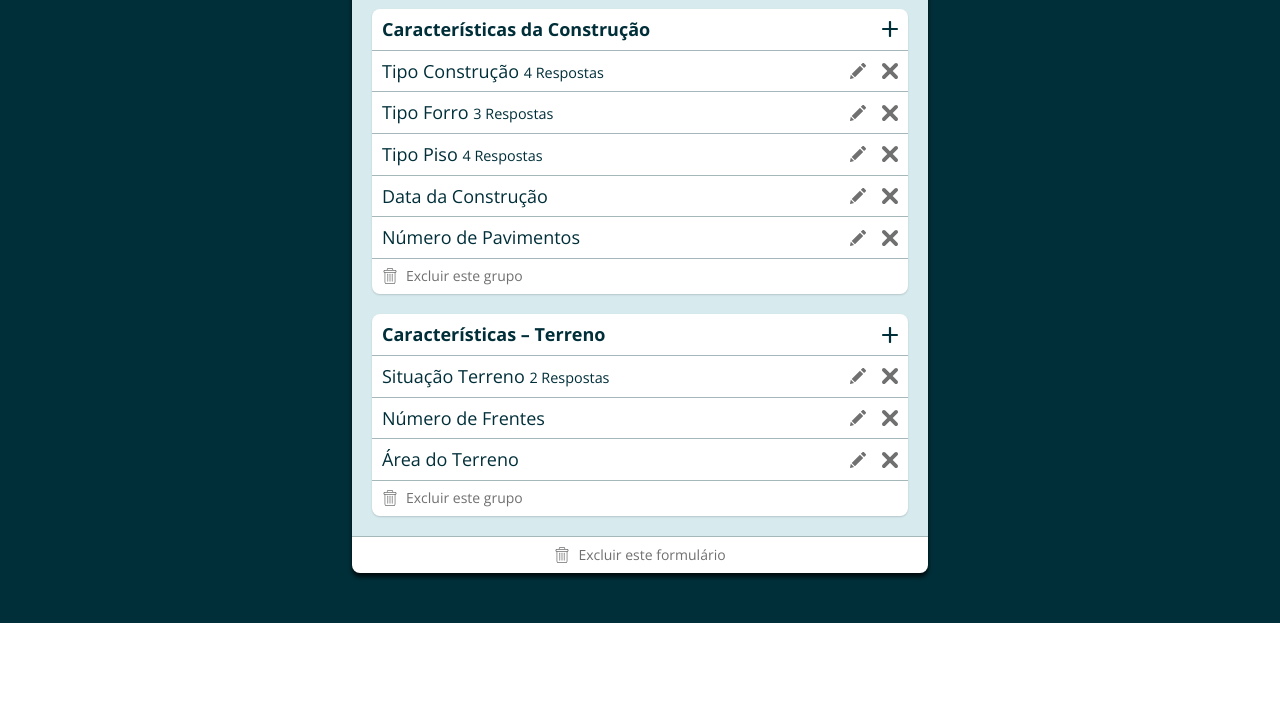
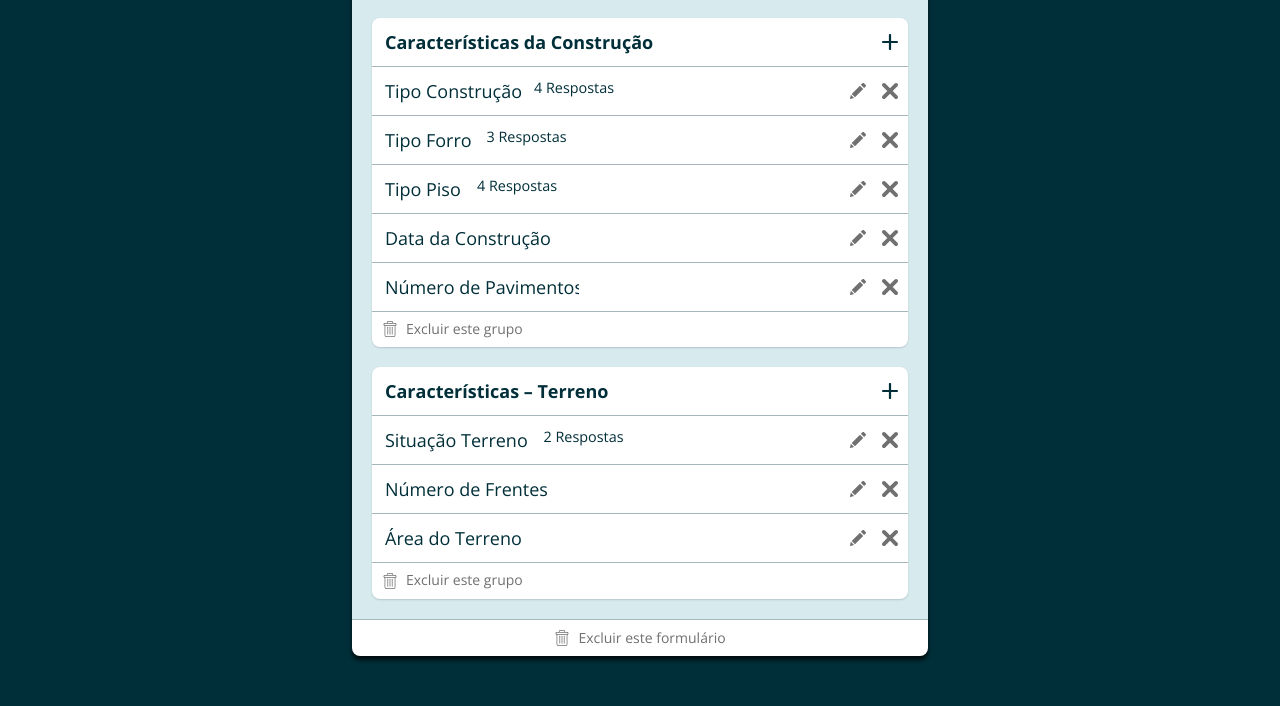
Before and after one commit to leovesoliveira/eloform, a plain HTML site: page index.html in a window 1280 px wide. Shown: the part 200-906 px from the top of the page. Before the commit the page ends 823 px from the top, so only its background shows below. Drawn offline with nearby package versions, Linux system fonts and the light colour scheme.

Commit message:
add js to title inputs

```diff
--- a/assets/css/main.css
+++ b/assets/css/main.css
@@ -21,10 +21,16 @@ body {
   padding-bottom: 3.125rem;
 }
 
+
+/*##### HELPERS #####*/
+
 .container {
   margin: 0 auto;
   max-width: 576px;
   width: 100%;
+}
+.flex {
+  display: flex;
 }
 
 /*##### HEADER #####*/
@@ -69,6 +75,8 @@ body {
 .card__title {
   color: #002F39;
   font-size: 1.5rem;
+  font-weight: bold;
+  line-height: 100%;
   margin: 0;
 }
 .card__title--margin-bottom {
@@ -193,3 +201,17 @@ body {
 }
 .actions__item *:first-child { margin-left: 0; }
 .actions__item *:last-child { margin-right: 0; }
+
+/*##### INPUT #####*/
+
+.input {
+  background-color: #D7EBEF;
+  border: 1px solid #707070;
+  border-radius: 4px;
+  transition: all 0.5ms;
+  outline: none;
+}
+.input:read-only {
+  background-color: transparent;
+  border: 1px solid #ffffff;
+}
--- /dev/null
+++ b/assets/js/main.js
@@ -0,0 +1,16 @@
+document.querySelectorAll('.input:read-only').forEach(function (el) {
+  el.addEventListener('click', function(e) {
+    e.stopPropagation();
+    e.target.readOnly = false;
+  });
+});
+
+document.querySelector('body').addEventListener('click', function(e) {
+  document.querySelectorAll('.input').forEach(function (el) {
+    el.readOnly = true;
+  });
+});
+
+document.querySelectorAll('.input').forEach(function (el) {
+  el.style.width = ((el.value.length + 1) * 9.5) + 'px';
+});
--- a/index.html
+++ b/index.html
@@ -22,7 +22,7 @@
       <main class="content">
         <section class="card">
           <header class="card__header">
-            <h2 class="card__title card__title--flex100 card__title--margin-bottom">Imóvel</h2>
+            <input class="card__title card__title--flex100 card__title--margin-bottom input" value="Imóvel" type="text" readOnly>
 
             <div class="card__type">
               <label for="form-type-input">Tipo:</label>
@@ -48,7 +48,7 @@
           <div class="card__content">
             <article class="card card--shadow-light">
               <header class="card__header">
-                <h3 class="card__title card__title--sm">Características da Construção</h3>
+                <input class="card__title card__title--sm input" value="Características da Construção" type="text" readOnly>
 
                 <div class="actions">
                   <a href="#" class="actions__item">
@@ -59,7 +59,10 @@
               </header>
 
               <div class="card__item">
-                <h4 class="card__title card__title--sm card__title--normal">Tipo Construção <small class="card__subtitle">4 Respostas</small></h4>
+                <div class="flex">
+                  <input class="card__title card__title--sm card__title--normal input" value="Tipo Construção" type="text" readOnly>
+                  <h4 class="card__title card__title--sm card__title--normal"><small class="card__subtitle">4 Respostas</small></h4>
+                </div>
 
                 <div class="actions">
                   <a href="#" class="actions__item">
@@ -74,7 +77,10 @@
               </div>
 
               <div class="card__item">
-                <h4 class="card__title card__title--sm card__title--normal">Tipo Forro <small class="card__subtitle">3 Respostas</small></h4>
+                <div class="flex">
+                  <input class="card__title card__title--sm card__title--normal input" value="Tipo Forro" type="text" readOnly>
+                  <h4 class="card__title card__title--sm card__title--normal"><small class="card__subtitle">3 Respostas</small></h4>
+                </div>
 
                 <div class="actions">
                   <a href="#" class="actions__item">
@@ -89,7 +95,10 @@
               </div>
 
               <div class="card__item">
-                <h4 class="card__title card__title--sm card__title--normal">Tipo Piso <small class="card__subtitle">4 Respostas</small></h4>
+                <div class="flex">
+                  <input class="card__title card__title--sm card__title--normal input" value="Tipo Piso" type="text" readOnly>
+                  <h4 class="card__title card__title--sm card__title--normal"><small class="card__subtitle">4 Respostas</small></h4>
+                </div>
 
                 <div class="actions">
                   <a href="#" class="actions__item">
@@ -104,7 +113,9 @@
               </div>
 
               <div class="card__item">
-                <h4 class="card__title card__title--sm card__title--normal">Data da Construção</h4>
+                <div class="flex">
+                  <input class="card__title card__title--sm card__title--normal input" value="Data da Construção" type="text" readOnly>
+                </div>
 
                 <div class="actions">
                   <a href="#" class="actions__item">
@@ -119,7 +130,9 @@
               </div>
 
               <div class="card__item">
-                <h4 class="card__title card__title--sm card__title--normal">Número de Pavimentos</h4>
+                <div class="flex">
+                  <input class="card__title card__title--sm card__title--normal input" value="Número de Pavimentos" type="text" readOnly>
+                </div>
 
                 <div class="actions">
                   <a href="#" class="actions__item">
@@ -145,7 +158,9 @@
 
             <article class="card card--shadow-light">
               <header class="card__header">
-                <h3 class="card__title card__title--sm">Características – Terreno</h3>
+                <div class="flex">
+                  <input class="card__title card__title--sm input" value="Características – Terreno" type="text" readOnly>
+                </div>
 
                 <div class="actions">
                   <a href="#" class="actions__item">
@@ -156,7 +171,10 @@
               </header>
 
               <div class="card__item">
-                <h4 class="card__title card__title--sm card__title--normal">Situação Terreno <small class="card__subtitle">2 Respostas</small></h4>
+                <div class="flex">
+                  <input class="card__title card__title--sm card__title--normal input" value="Situação Terreno" type="text" readOnly>
+                  <h4 class="card__title card__title--sm card__title--normal"><small class="card__subtitle">2 Respostas</small></h4>
+                </div>
 
                 <div class="actions">
                   <a href="#" class="actions__item">
@@ -171,7 +189,9 @@
               </div>
 
               <div class="card__item">
-                <h4 class="card__title card__title--sm card__title--normal">Número de Frentes</h4>
+                <div class="flex">
+                  <input class="card__title card__title--sm card__title--normal input" value="Número de Frentes" type="text" readOnly>
+                </div>
 
                 <div class="actions">
                   <a href="#" class="actions__item">
@@ -186,7 +206,9 @@
               </div>
 
               <div class="card__item">
-                <h4 class="card__title card__title--sm card__title--normal">Área do Terreno</h4>
+                <div class="flex">
+                  <input class="card__title card__title--sm card__title--normal input" value="Área do Terreno" type="text" readOnly>
+                </div>
 
                 <div class="actions">
                   <a href="#" class="actions__item">
@@ -223,5 +245,7 @@
       </main>
     </div>
   </div>
+
+  <script src="assets/js/main.js"></script>
 </body>
 </html>
```
